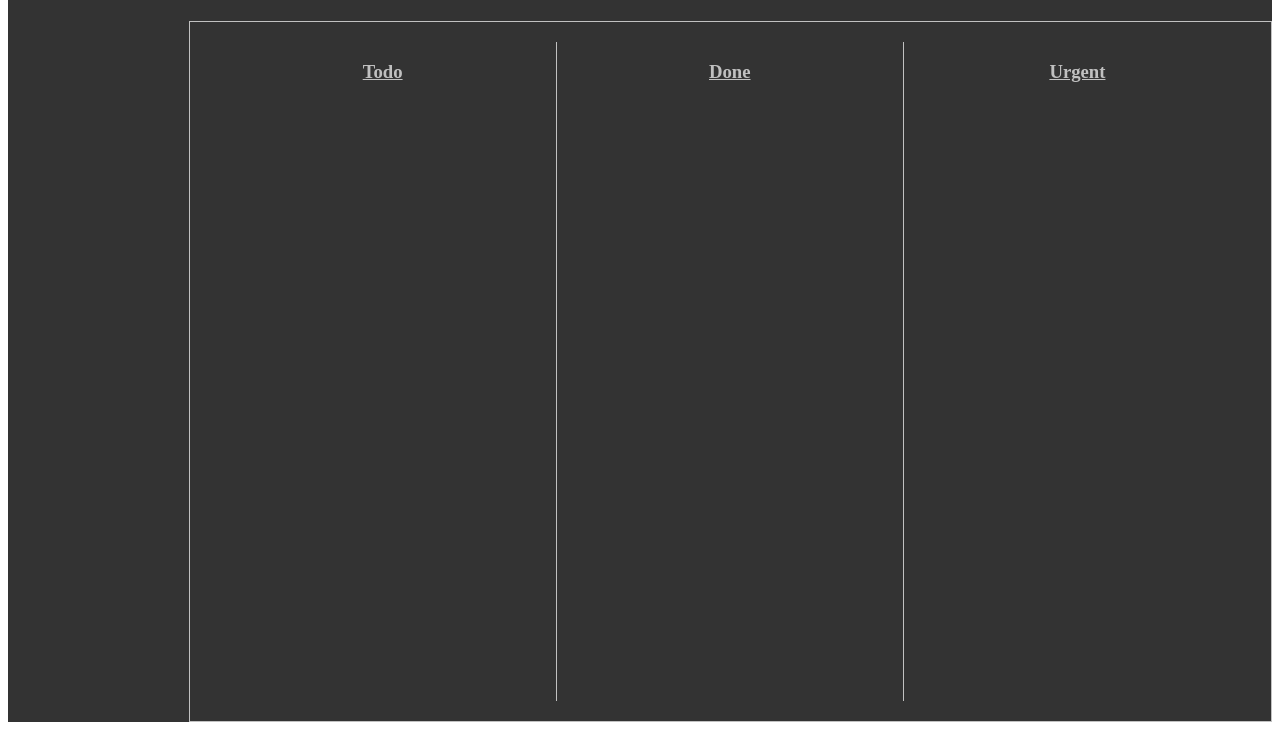
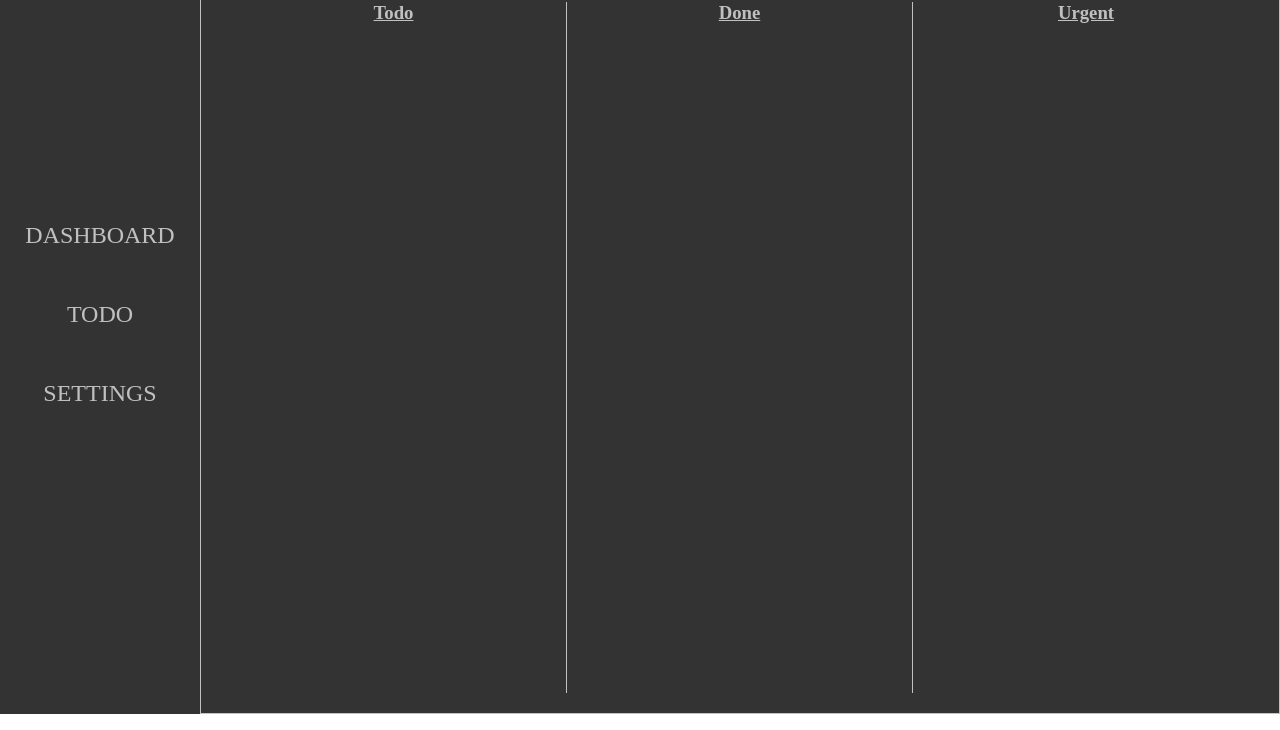
Before and after one commit to Nkurunzizagashati/ONLINE-TASK-MANAGEMENT-SYSTEM, a plain HTML site: page Frontend/index.html in a window 1280 px wide. Shown: the part 86-816 px from the top of the page. Drawn offline with Linux system fonts and the light colour scheme.

Commit message:
styling the main page

```diff
--- a/Frontend/index.html
+++ b/Frontend/index.html
@@ -17,7 +17,13 @@
           </ul>
         </nav>
       </header>
-      <aside class="aside-navigation"></aside>
+      <aside class="aside-navigation">
+        <ul class="aside-nav-list-items">
+          <li><a href="#">DASHBOARD</a></li>
+          <li><a href="#">TODO</a></li>
+          <li><a href="#">SETTINGS</a></li>
+        </ul>
+      </aside>
       <main>
         <div class="main-container">
           <div class="todo">
--- a/Frontend/styles.css
+++ b/Frontend/styles.css
@@ -1,5 +1,6 @@
 :root {
   --primary-color: #333;
+  --primary-color-dark: hsla(0, 0%, 0%, 0.2);
   --secondary-color: ;
   --color-light: hsla(0, 0%, 100%, 0.694);
   --color-white: #fff;
@@ -8,6 +9,15 @@
   --font-large: 2rem;
 }
 
+* {
+  padding: 0;
+  margin: 0;
+  box-sizing: border-box;
+}
+
+body {
+  overflow: hidden;
+}
 .container {
   display: grid;
   grid-template-columns: 1fr 6fr; /* Single column layout */
@@ -28,7 +38,6 @@ header {
 aside {
   grid-area: aside; /* Assign the aside to the grid area named 'aside' */
   background-color: var(--primary-color);
-  padding: 20px;
 }
 
 /* STYLES FOR MAIN */
@@ -96,3 +105,39 @@ main {
 .nav-items a:hover {
   color: var(--color-white);
 }
+
+/* ASIDE NAVIGATION */
+
+.aside-navigation {
+  display: flex;
+  align-items: center;
+  justify-content: center;
+}
+
+.aside-nav-list-items {
+  display: flex;
+  flex-direction: column;
+  gap: 2rem;
+  list-style: none;
+  padding-left: 0;
+}
+
+.aside-nav-list-items li {
+  padding: 10px 20px;
+  width: 200px;
+  display: flex;
+  justify-content: center;
+  align-items: center;
+  border-radius: 20px;
+}
+
+.aside-nav-list-items a {
+  color: var(--color-light);
+  text-decoration: none;
+  font-size: var(--font-medium);
+}
+
+.aside-nav-list-items li:hover {
+  background-color: var(--primary-color-dark);
+  /* color: var(--color-white); */
+}
```
